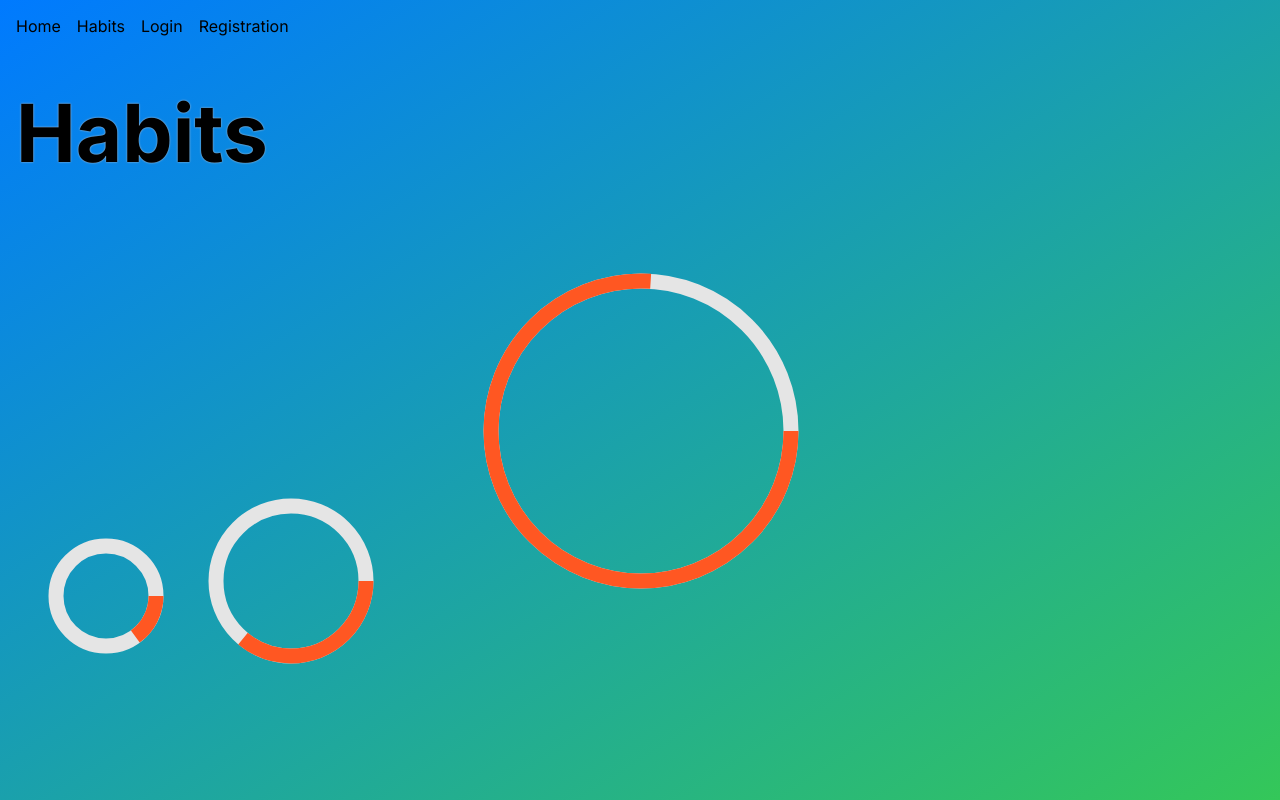
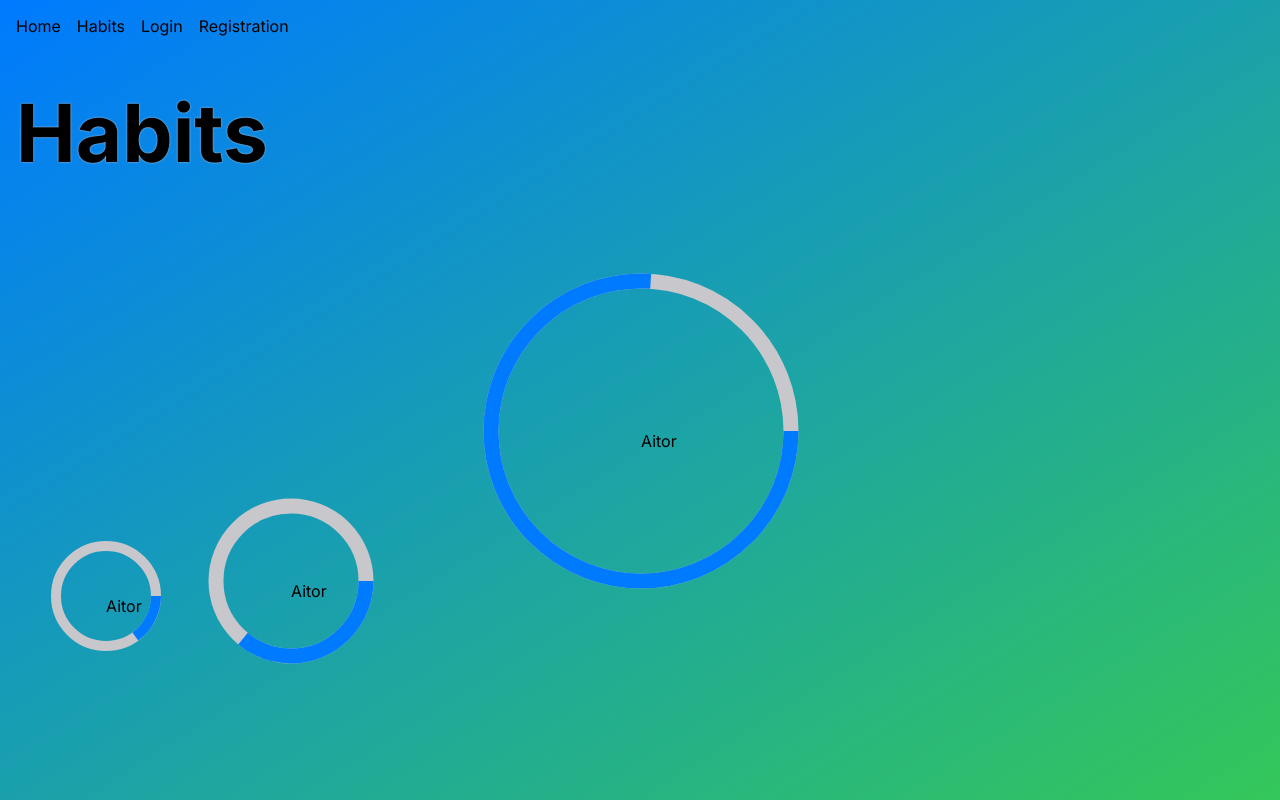
Before and after one commit to aitor-i/polosa-web, a Next.js app: page /habits in a window 1280 px wide. Built offline with nearby package versions, Linux system fonts and the light colour scheme.

Commit message:
UPDATE - Percentage Circle styles

```diff
--- /dev/null
+++ b/src/components/HabitsPage/PercentageCircle/PercentageCircle.module.css
@@ -0,0 +1,3 @@
+.progressCircle {
+  stroke: var(--apple-blue);
+}
--- a/src/components/HabitsPage/PercentageCircle/PercentageCircle.tsx
+++ b/src/components/HabitsPage/PercentageCircle/PercentageCircle.tsx
@@ -1,3 +1,4 @@
+import styles from "./PercentageCircle.module.css";
 interface Props {
   percentage: number;
   size?: "SMALL" | "MEDIUM" | "BIG";
@@ -8,11 +9,13 @@ export function PercentageCircle({ percentage, size = "MEDIUM" }: Props) {
   let svgSize = "200";
   let thickness = "15";
   let coord = "100";
+  let strokeWidth = "15";
 
   switch (size) {
     case "SMALL":
       radius = 50;
       svgSize = "175";
+      strokeWidth = "10";
       coord = "90";
 
       break;
@@ -37,19 +40,30 @@ export function PercentageCircle({ percentage, size = "MEDIUM" }: Props) {
         cx={coord}
         cy={coord}
         fill="transparent"
-        stroke="#e5e5e5" // color of the circle outline
-        strokeWidth="15" // thickness of the circle outline
+        stroke="#c7c7cc" // color of the circle outline
+        strokeWidth={strokeWidth} // thickness of the circle outline
       />
       <circle
+        className={styles.progressCircle}
         r={radius}
         cx={coord}
         cy={coord}
         fill="transparent"
-        stroke="#ff5722" // color of the completion
-        strokeWidth="15" // thickness of the completion
+        stroke=" #ff9500" // color of the completion
+        strokeWidth={strokeWidth} // thickness of the completion
         strokeDasharray={circumference}
         strokeDashoffset={offset}
       />
+      <foreignObject
+        x={coord}
+        y={coord}
+        width="100"
+        height="100"
+        dominantBaseline="central"
+        textAnchor="middle"
+      >
+        <p>Aitor</p>
+      </foreignObject>
     </svg>
   );
 }
```
